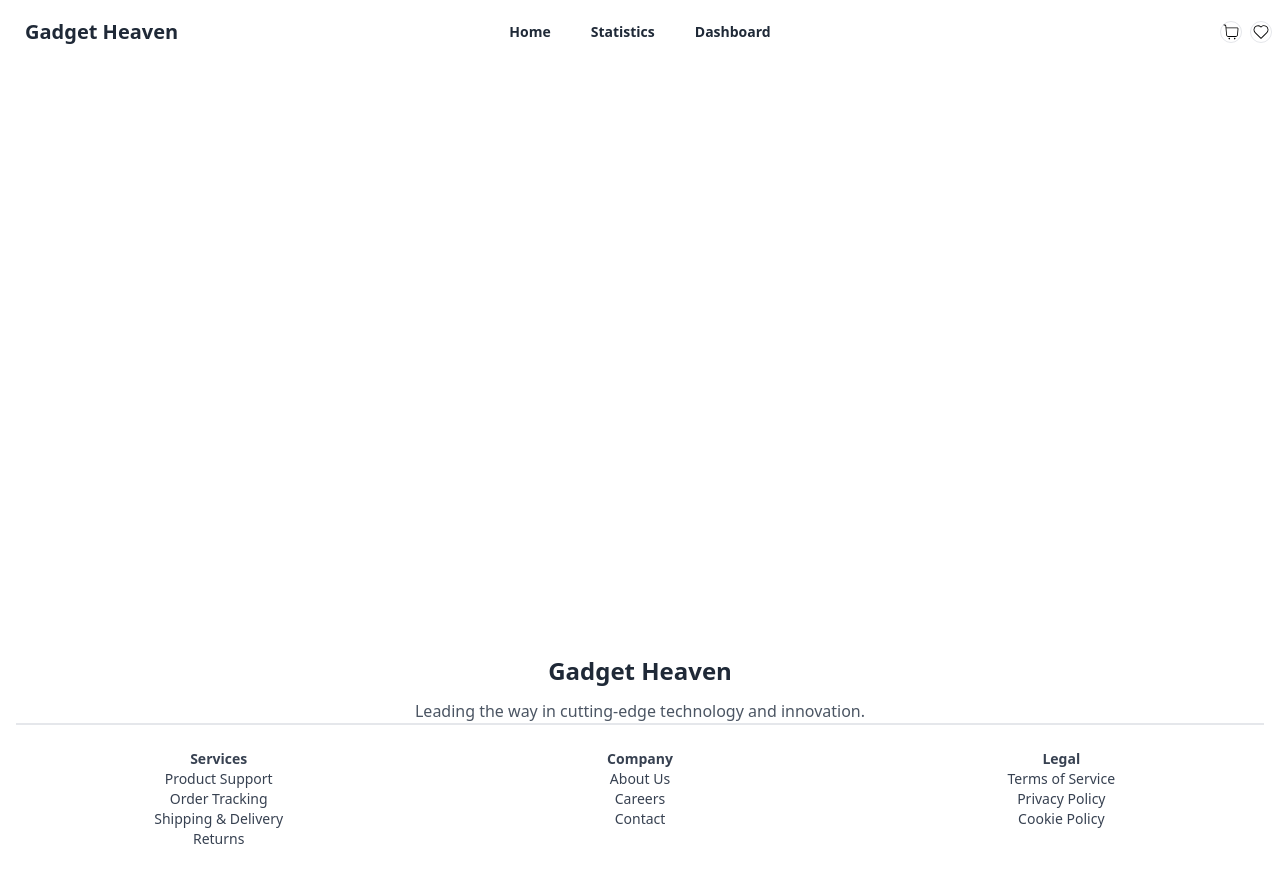
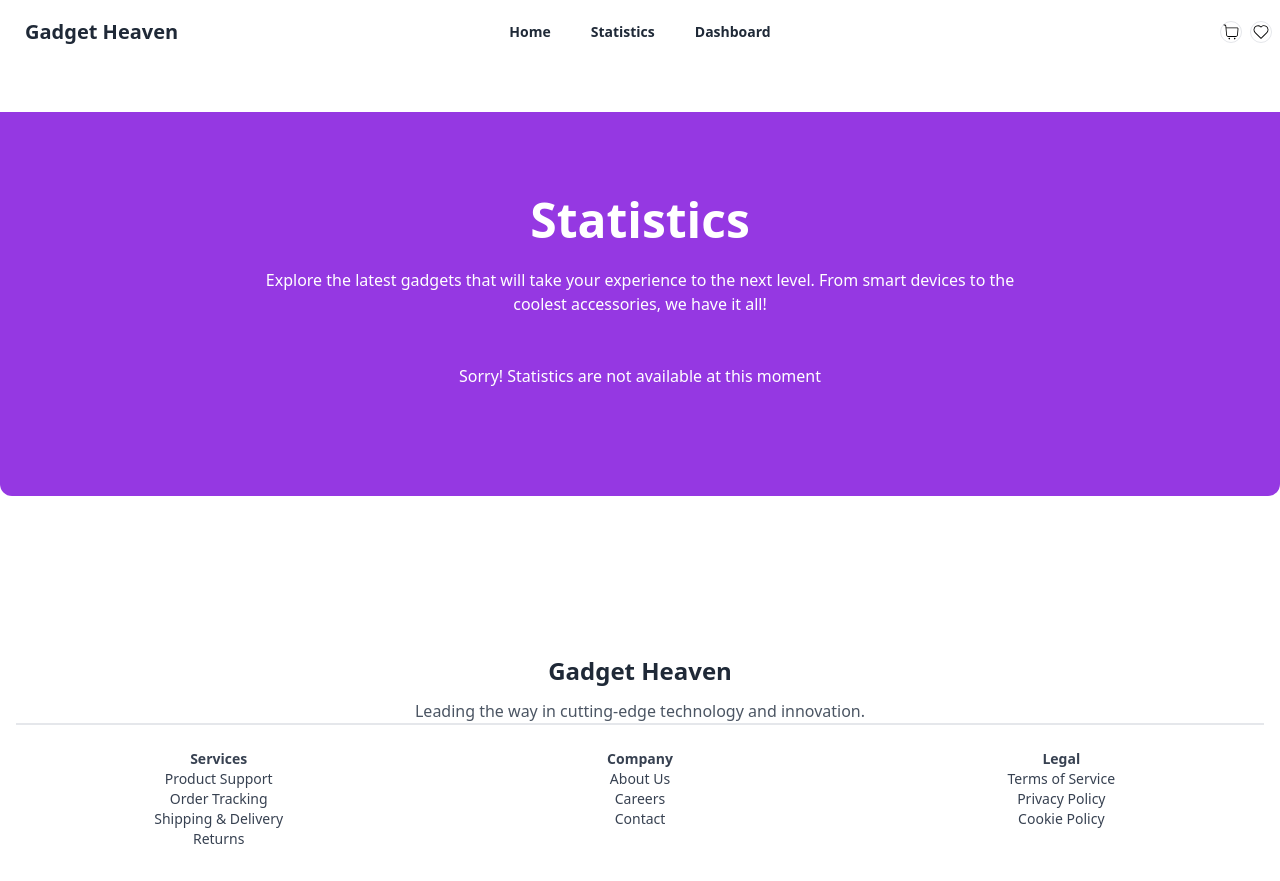
Before and after one commit to IsmailTonmoy/React_Router_Gadget_Heaven, a React (Vite) app: page /statistics in a window 1280 px wide. Built offline with nearby package versions, Linux system fonts and the light colour scheme.

Commit message:
editted navbar

```diff
--- a/src/components/Navbar.jsx
+++ b/src/components/Navbar.jsx
@@ -30,7 +30,7 @@ const Navbar = () => {
             <Link to= '/dashboard'>Dashboard</Link>
           </ul>
         </div>
-        <a className="btn btn-ghost text-xl">Gadget Heaven</a>
+        <Link to="/" className="btn btn-ghost text-xl">Gadget Heaven</Link>
       </div>
       <div className="navbar-center hidden lg:flex">
         <ul className="menu menu-horizontal px-1 gap-10 font-semibold">
--- /dev/null
+++ b/src/pages/Error.jsx
@@ -0,0 +1,23 @@
+import { Helmet } from "react-helmet-async";
+import { useRouteError } from "react-router-dom";
+
+export default function ErrorPage() {
+  const error = useRouteError();
+  console.error(error);
+
+  return (
+    <div>
+      <Helmet>
+        <title>Error</title>
+        <link rel="icon" type="image/png" href="/src/picture/favicon-16x16.png" />
+      </Helmet>
+      <div id="error-page">
+      <h1>Oops!</h1>
+      <p>Sorry, an unexpected error has occurred.</p>
+      <p>
+        <i>{error.statusText || error.message}</i>
+      </p>
+    </div>
+    </div>
+  );
+}
--- a/src/pages/Statistics.jsx
+++ b/src/pages/Statistics.jsx
@@ -1,8 +1,30 @@
-const Statistics = () => {
-    return
-    <div>
-        Statistics
-    </div>
+import { Helmet } from "react-helmet-async";
+import { NavLink, Outlet } from "react-router-dom";
+
+export default function Statistics() {
+  return (
+    <>
+    <Helmet>
+        <title>Statistics</title>
+        <link rel="icon" type="image/png" href="/src/picture/favicon-16x16.png" />
+      </Helmet>
+    <div className="hero bg-[#9538E2] min-h-96 rounded-b-xl relative s">
+      <div className="hero-content text-center text-white">
+        <div className="max-w-3xl">
+          <h1 className="text-5xl font-bold ">Statistics</h1>
+          <p className="py-6">
+            Explore the latest gadgets that will take your experience to the
+            next level. From smart devices to the coolest accessories, we have
+            it all!
+          </p>
+          <p className="py-6">
+            Sorry! Statistics are not available at this moment
+          </p>
+          </div>
+        </div>
+      </div>
+
+      </>
+
+    );
 }
-
-export default Statistics
--- a/src/routes/Routes.jsx
+++ b/src/routes/Routes.jsx
@@ -7,11 +7,13 @@ import Gbox from "../components/Gbox";
 import GadgetDetails from "../pages/GadgetDetails";
 import Cart from "../pages/Cart";
 import WishList from "../pages/WishList";
+import Error from "../pages/Error";
 
 const routes = createBrowserRouter([
     {
       path: "/",
       element: <MainLayout/>,
+      errorElement:<Error/>,
       children: [
         {
           path: "/",
```
